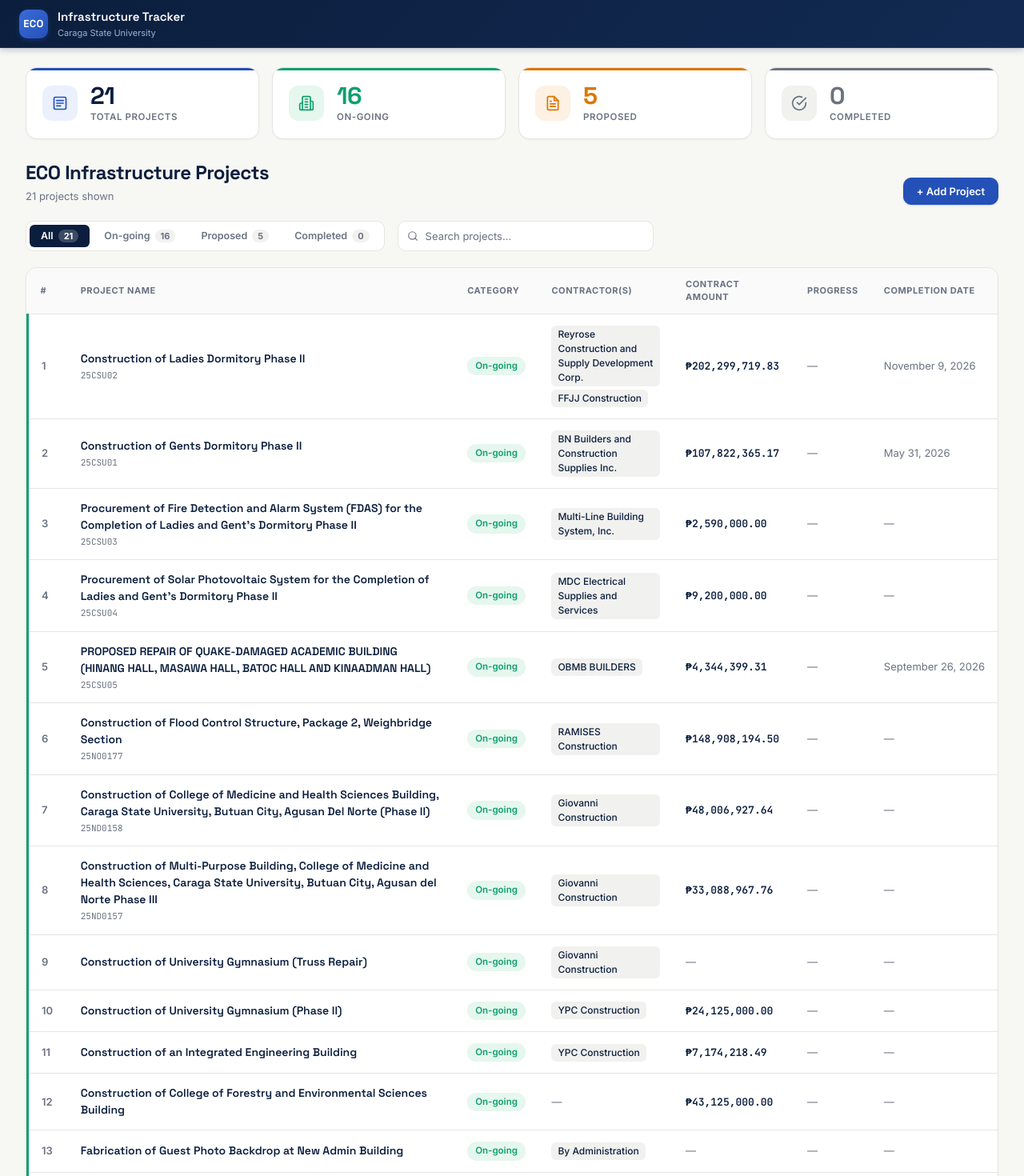
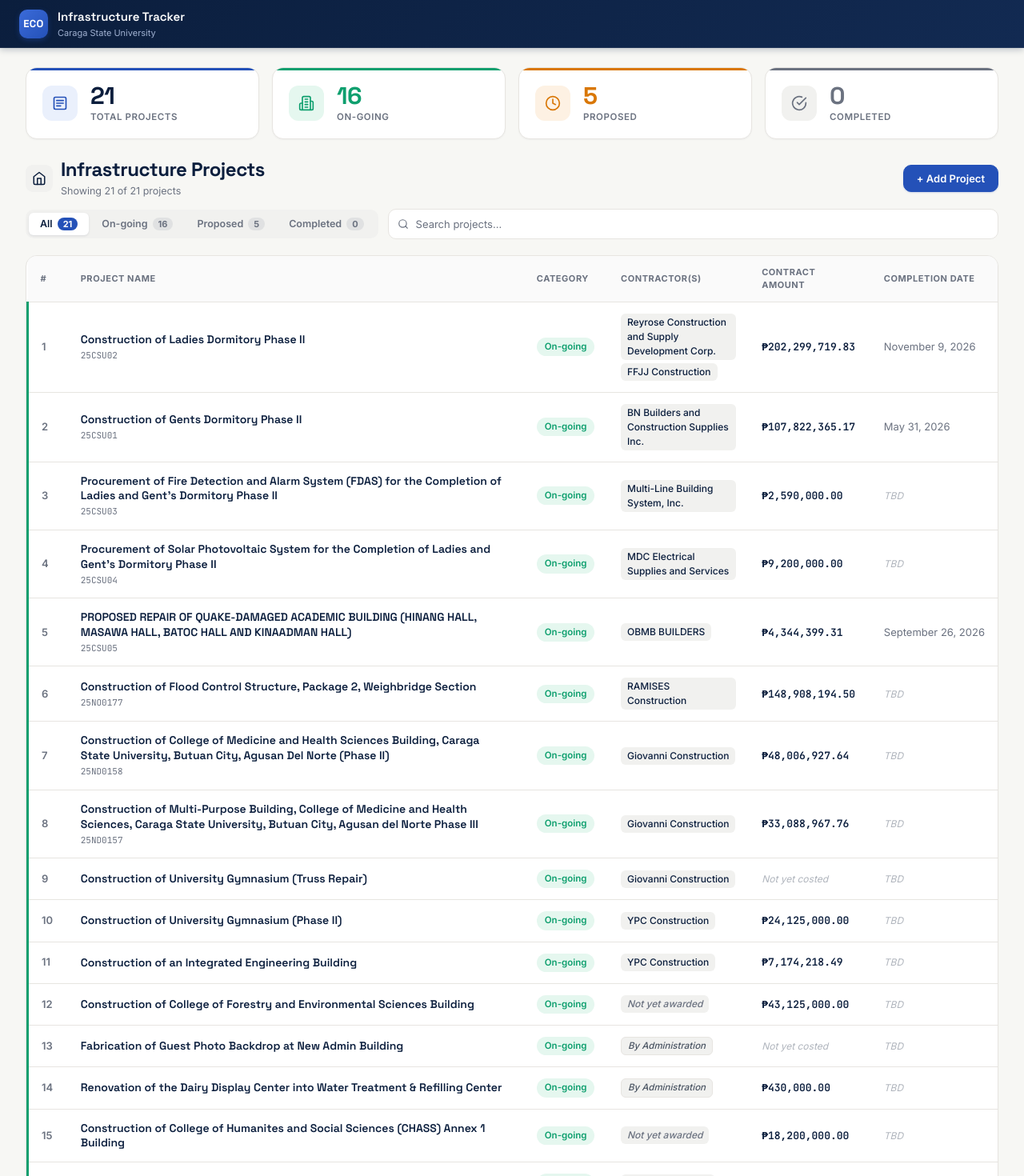
Before and after one commit to ECOwebapp/ProjectManagementSystem, a React (Vite) app in the folder eco-tracker/: page / in a window 1280 px wide. Shown: the top 1470 px of the page at 80% size. Built offline with nearby package versions, Linux system fonts and the light colour scheme.

Commit message:
Redesign the page title / toolbar section

```diff
--- a/eco-tracker/src/components/ProjectList/ProjectList.jsx
+++ b/eco-tracker/src/components/ProjectList/ProjectList.jsx
@@ -2,8 +2,13 @@
 import { useState, useEffect } from 'react';
 import { getProjects } from '../../data/projectsRepo.js';
 import FilterBar from '../shared/FilterBar.jsx';
-import Badge, { categoryVariant, progressVariant, progressLabel, formatCurrency } from '../shared/Badge.jsx';
+import Badge, { categoryVariant, formatCurrency } from '../shared/Badge.jsx';
 import AddProjectForm from '../Forms/AddProjectForm.jsx';
+
+function isInternalContractor(name = '') {
+  const lower = name.toLowerCase();
+  return lower.includes('administration') || lower.includes('admin') || lower.includes('internal');
+}
 
 function StatsBar({ projects }) {
   const total     = projects.length;
@@ -49,11 +54,8 @@ function StatsBar({ projects }) {
       <div className="stat-card stat-proposed">
         <div className="stat-icon proposed">
           <svg width="20" height="20" viewBox="0 0 24 24" fill="none" stroke="currentColor" strokeWidth="2" strokeLinecap="round" strokeLinejoin="round">
-            <path d="M14 2H6a2 2 0 0 0-2 2v16a2 2 0 0 0 2 2h12a2 2 0 0 0 2-2V8z"></path>
-            <polyline points="14 2 14 8 20 8"></polyline>
-            <line x1="16" y1="13" x2="8" y2="13"></line>
-            <line x1="16" y1="17" x2="8" y2="17"></line>
-            <polyline points="10 9 9 9 8 9"></polyline>
+            <circle cx="12" cy="12" r="10"></circle>
+            <polyline points="12 6 12 12 16 14"></polyline>
           </svg>
         </div>
         <div className="stat-info">
@@ -80,8 +82,9 @@ function StatsBar({ projects }) {
 
 export default function ProjectList({ onSelectProject }) {
   const [projects, setProjects] = useState([]);
-  const [loading, setLoading] = useState(true);
-  const [error, setError] = useState(null);
+  const [loading, setLoading]   = useState(true);
+  const [error, setError]       = useState(null);
+
   const [filter, setFilter] = useState('All');
   const [search, setSearch] = useState('');
   const [showAddProject, setShowAddProject] = useState(false);
@@ -142,13 +145,21 @@ export default function ProjectList({ onSelectProject }) {
       <StatsBar projects={projects} />
 
       <div className="page-header">
-        <div>
-          <h1 className="page-title">ECO Infrastructure Projects</h1>
-          <p className="page-subtitle">
-            {filtered.length} project{filtered.length !== 1 ? 's' : ''} shown
-            {filter !== 'All' ? ` · ${filter}` : ''}
-            {search ? ` · searching "${search}"` : ''}
-          </p>
+        <div className="page-title-row">
+          <div className="page-icon-badge">
+            <svg width="18" height="18" viewBox="0 0 24 24" fill="none" stroke="var(--navy)" strokeWidth="2" strokeLinecap="round" strokeLinejoin="round">
+              <path d="M3 9l9-7 9 7v11a2 2 0 0 1-2 2H5a2 2 0 0 1-2-2z" />
+              <polyline points="9 22 9 12 15 12 15 22" />
+            </svg>
+          </div>
+          <div>
+            <h1 className="page-title">Infrastructure Projects</h1>
+            <p className="page-subtitle">
+              Showing {filtered.length} of {projects.length} projects
+              {filter !== 'All' ? ` · ${filter}` : ''}
+              {search ? ` · searching "${search}"` : ''}
+            </p>
+          </div>
         </div>
         <button
           className="btn btn-primary"
@@ -178,22 +189,14 @@ export default function ProjectList({ onSelectProject }) {
                 <th>Category</th>
                 <th>Contractor(s)</th>
                 <th>Contract Amount</th>
-                <th>Progress</th>
                 <th>Completion Date</th>
               </tr>
             </thead>
             <tbody>
               {filtered.map((p, i) => {
-                const progress = p.progressUpdates?.[0] ?? null;
-                const slip = progress?.slippage_percent ?? null;
                 const amount = p.revised_contract_amount ?? p.original_contract_amount;
                 const contractorNames = (p.contractors || []).map(c => c.contractor_name).filter(Boolean);
                 const completionDate = p.new_completion_date || p.original_completion_date;
-
-                const fillClass = slip === null || slip === undefined ? 'fill-gray'
-                  : slip >= 0 ? 'fill-green'
-                  : slip >= -10 ? 'fill-amber'
-                  : 'fill-red';
 
                 return (
                   <tr
@@ -217,12 +220,17 @@ export default function ProjectList({ onSelectProject }) {
                     <td style={{ maxWidth: 220 }}>
                       {contractorNames.length > 0 ? (
                         <div style={{ display: 'flex', flexDirection: 'column', gap: 4, alignItems: 'flex-start' }}>
-                          {contractorNames.map((n, i2) => (
-                            <span key={i2} className="chip-contractor">{n}</span>
-                          ))}
+                          {contractorNames.map((n, i2) => {
+                            const isInternal = isInternalContractor(n);
+                            return (
+                              <span key={i2} className={isInternal ? "chip-contractor-internal" : "chip-contractor"}>
+                                {n}
+                              </span>
+                            );
+                          })}
                         </div>
                       ) : (
-                        <span className="text-muted">—</span>
+                        <span className="chip-contractor-muted">Not yet awarded</span>
                       )}
                     </td>
                     <td>
@@ -230,32 +238,13 @@ export default function ProjectList({ onSelectProject }) {
                         <span className="contract-amount-text">
                           {formatCurrency(amount)}
                         </span>
-                      ) : <span className="text-muted">—</span>}
-                    </td>
-                    <td>
-                      {progress && progress.actual_percent != null ? (
-                        <div className="progress-column-wrap">
-                          <div style={{ display: 'flex', justifyContent: 'space-between', alignItems: 'center' }}>
-                            <span className="text-xs text-muted" style={{ fontWeight: 600 }}>
-                              {progress.actual_percent?.toFixed(1)}%
-                            </span>
-                            <span style={{ fontSize: 11, fontWeight: 600, color: (slip ?? 0) >= 0 ? 'var(--green)' : 'var(--red)' }}>
-                              {progressLabel(slip)}
-                            </span>
-                          </div>
-                          <div className="progress-track-thin">
-                            <div
-                              className={`progress-fill-thin ${fillClass}`}
-                              style={{ width: `${Math.min(100, Math.max(0, progress.actual_percent ?? 0))}%` }}
-                            />
-                          </div>
-                        </div>
                       ) : (
-                        <span className="text-muted">—</span>
+                        <span className="text-pending">Not yet costed</span>
                       )}
                     </td>
+
                     <td className="text-sm text-muted" style={{ whiteSpace: 'nowrap' }}>
-                      {completionDate || '—'}
+                      {completionDate ? completionDate : <span className="text-pending">TBD</span>}
                     </td>
                   </tr>
                 );
--- a/eco-tracker/src/index.css
+++ b/eco-tracker/src/index.css
@@ -319,11 +319,29 @@ h1, h2, h3, h4, h5, h6, .font-heading {
 /* ─── Page Header ───────────────────────────────────────────── */
 .page-header {
   display: flex;
-  align-items: flex-end;
+  align-items: center;
   justify-content: space-between;
-  margin-bottom: var(--sp-5);
+  margin-bottom: 12px;
   gap: var(--sp-4);
   flex-wrap: wrap;
+}
+
+/* Icon badge + title text side-by-side */
+.page-title-row {
+  display: flex;
+  align-items: center;
+  gap: 10px;
+}
+
+.page-icon-badge {
+  width: 34px;
+  height: 34px;
+  border-radius: 9px;
+  background: var(--gray-light);
+  display: flex;
+  align-items: center;
+  justify-content: center;
+  flex-shrink: 0;
 }
 
 .page-title {
@@ -332,13 +350,14 @@ h1, h2, h3, h4, h5, h6, .font-heading {
   font-weight: 700;
   color: var(--navy);
   letter-spacing: -0.02em;
+  line-height: 1.15;
 }
 
 .page-subtitle {
   font-family: var(--font-body);
-  font-size: 13px;
+  font-size: 12.5px;
   color: var(--gray);
-  margin-top: 2px;
+  margin-top: 4px;
 }
 
 /* ─── Buttons ───────────────────────────────────────────────── */
@@ -455,18 +474,19 @@ h1, h2, h3, h4, h5, h6, .font-heading {
 .filter-bar {
   display: flex;
   align-items: center;
-  gap: var(--sp-4);
+  gap: var(--sp-3);
   margin-bottom: var(--sp-5);
-  flex-wrap: wrap;
+  flex-wrap: nowrap;
 }
 
+/* Light gray pill housing for the tab buttons */
 .tab-group-container {
   display: inline-flex;
-  background: #FFFFFF;
-  border: 1px solid var(--border);
-  border-radius: var(--r-md);
+  background: var(--gray-light);
+  border-radius: 10px;
   padding: 4px;
-  gap: 4px;
+  gap: 2px;
+  flex-shrink: 0;
 }
 
 .tab-btn {
@@ -483,15 +503,19 @@ h1, h2, h3, h4, h5, h6, .font-heading {
   display: flex;
   align-items: center;
   gap: 6px;
+  white-space: nowrap;
 }
 
+/* Active tab: white pill with shadow, navy text */
 .tab-btn.active {
-  background: var(--navy);
-  color: #FFFFFF;
+  background: #FFFFFF;
+  color: var(--navy);
+  box-shadow: 0 1px 3px rgba(11, 30, 61, 0.10);
 }
 
+/* Inactive count pill: transparent gray */
 .tab-btn .tab-count {
-  background: var(--gray-light);
+  background: rgba(107, 114, 128, 0.12);
   color: var(--gray);
   border-radius: 999px;
   padding: 1px 7px;
@@ -499,16 +523,17 @@ h1, h2, h3, h4, h5, h6, .font-heading {
   font-weight: 700;
 }
 
+/* Active count pill: solid blue */
 .tab-btn.active .tab-count {
-  background: rgba(255, 255, 255, 0.2);
+  background: var(--blue);
   color: #FFFFFF;
 }
 
+/* Search expands to fill remaining toolbar space */
 .search-input-wrap {
   position: relative;
   flex: 1;
-  min-width: 220px;
-  max-width: 320px;
+  min-width: 160px;
 }
 
 .search-input-wrap .search-icon {
@@ -517,7 +542,6 @@ h1, h2, h3, h4, h5, h6, .font-heading {
   top: 50%;
   transform: translateY(-50%);
   color: var(--gray);
-  font-size: 13px;
   pointer-events: none;
 }
 
@@ -571,6 +595,10 @@ h1, h2, h3, h4, h5, h6, .font-heading {
   background: #FAFAFA;
 }
 
+.project-table tr {
+  height: 100%;
+}
+
 .project-table td {
   padding: 14px 16px;
   border-bottom: 1px solid var(--border);
@@ -591,24 +619,27 @@ h1, h2, h3, h4, h5, h6, .font-heading {
   background: #FAFBFF;
 }
 
-/* 3px Left rail on project table row */
+/* 3px Left rail on project table row — full height stretch */
 .project-table .project-row td:first-child {
   border-left: 3px solid transparent;
   transition: border-color 0.12s ease;
+  box-sizing: border-box;
 }
 .project-table .project-row.cat-ongoing td:first-child  { border-left-color: var(--green); }
 .project-table .project-row.cat-proposed td:first-child { border-left-color: var(--orange); }
 .project-table .project-row.cat-completed td:first-child{ border-left-color: var(--gray); }
 
+/* Project title ALWAYS renders in navy (#0B1E3D) */
 .project-name-cell {
   font-family: var(--font-heading);
   font-weight: 600;
   font-size: 14px;
-  color: var(--navy);
+  color: var(--navy) !important;
+  line-height: 1.35;
   transition: color 0.15s ease;
 }
 .project-row:hover .project-name-cell {
-  color: var(--blue);
+  color: var(--blue) !important;
 }
 
 .project-code-text {
@@ -628,6 +659,39 @@ h1, h2, h3, h4, h5, h6, .font-heading {
 .progress-column-wrap {
   min-width: 110px;
 }
+
+/* Pending / Empty Data State Labels */
+.text-pending {
+  color: #B0B5BD;
+  font-style: italic;
+  font-size: 12px;
+  font-family: var(--font-body);
+}
+
+.chip-contractor-muted {
+  display: inline-block;
+  background: #F1F1EF;
+  color: #6B7280;
+  border-radius: 6px;
+  padding: 2px 8px;
+  font-size: 12px;
+  font-style: italic;
+  font-weight: 500;
+}
+
+.chip-contractor-internal {
+  display: inline-flex;
+  align-items: center;
+  background: #F1F1EF;
+  color: #4B5563;
+  border: 1px solid var(--border);
+  border-radius: 6px;
+  padding: 2px 8px;
+  font-size: 11.5px;
+  font-weight: 500;
+  font-style: italic;
+}
+
 
 .progress-track-thin {
   height: 6px;
```
